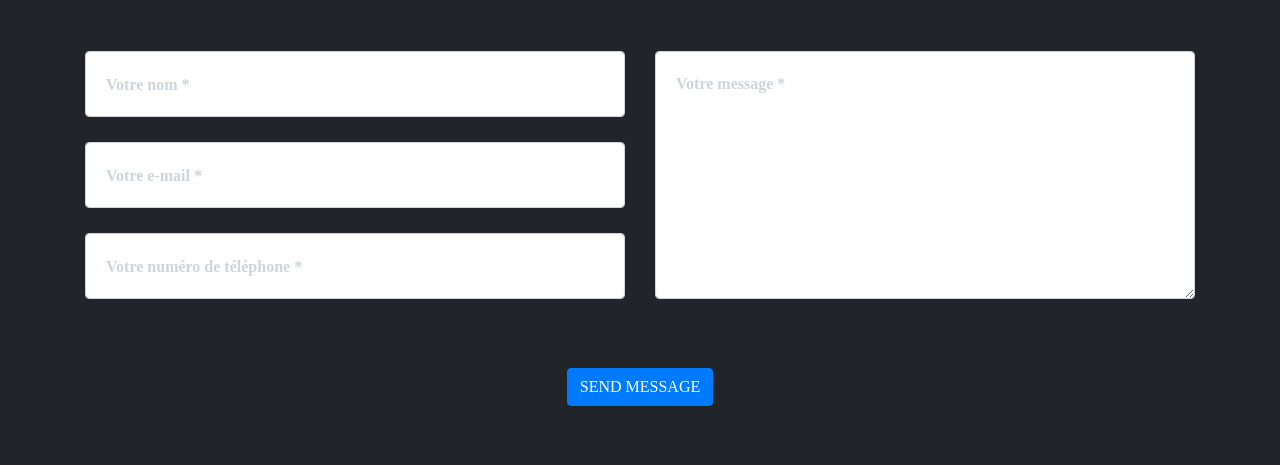
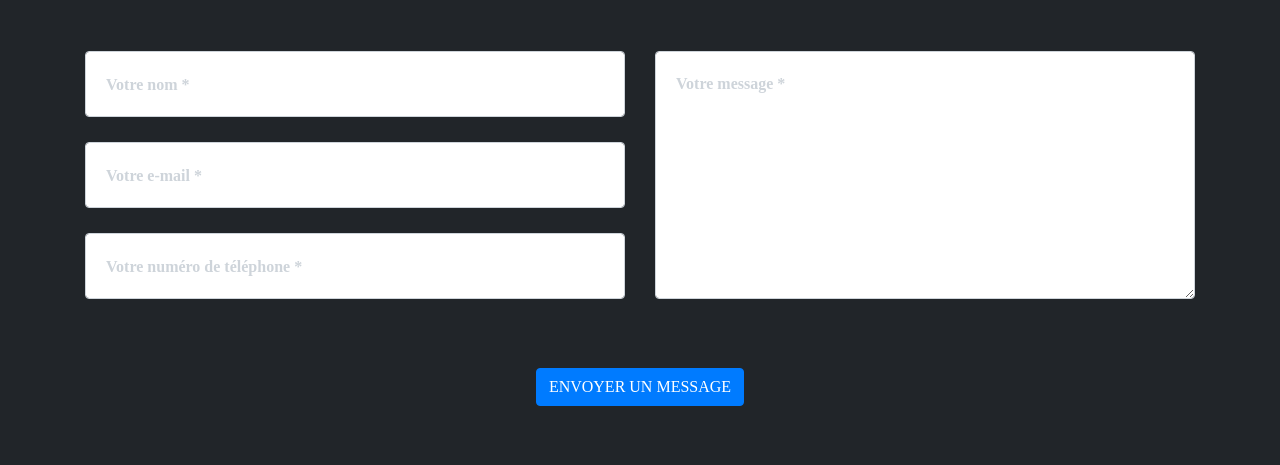
Before and after one commit to LilaGY/Portfolio, a website with bundled scripts: page contact.html in a window 1280 px wide. Shown: the part 335-800 px from the top of the page. Built offline with nearby package versions, Linux system fonts and the light colour scheme; a web font is replaced by a local one.

Commit message:
envoyer un message

```diff
--- a/contact.html
+++ b/contact.html
@@ -108,7 +108,7 @@
                 <div class="clearfix"></div>
                 <div class="col-lg-12 text-center">
                   <div id="success"></div>
-                  <button id="sendMessageButton" class="btn btn-primary btn-xl text-uppercase" type="submit">Send Message</button>
+                  <button id="sendMessageButton" class="btn btn-primary btn-xl text-uppercase" type="submit">Envoyer un message</button>
                 </div>
               </div>
             </form>
```
